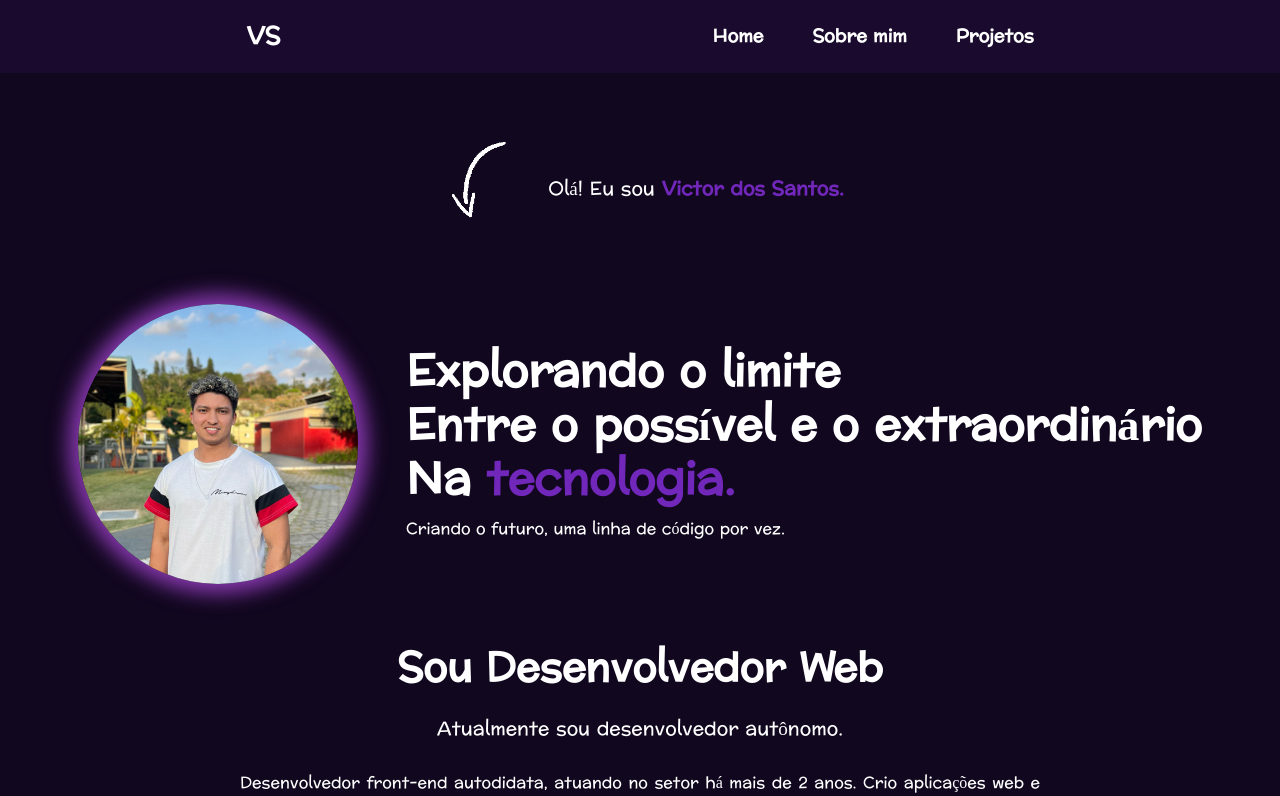
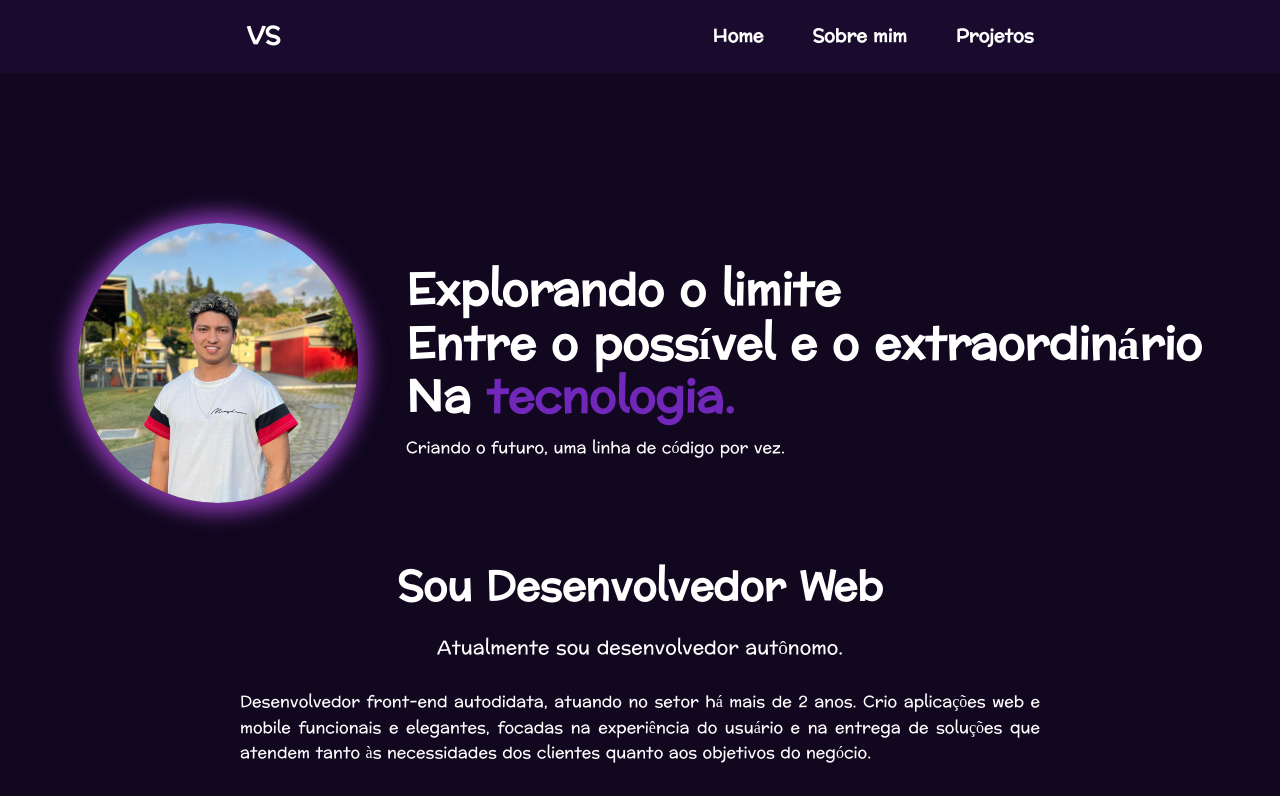
Before and after one commit to Victor-Santos-Silva/Portifolio, a React (Vite) app: page / in a window 1280 px wide. Shown: the top 796 px of the page. Built offline with nearby package versions, Linux system fonts and the light colour scheme.

Commit message:
arrumando a homepage, tirando 'apresentacao' com a seta'

```diff
--- a/src/components/Introducao/Introducao.css
+++ b/src/components/Introducao/Introducao.css
@@ -10,14 +10,13 @@
 .intro {
   margin-block: var(--spacing-section);
   padding-inline: 1rem; /* Adiciona um respiro nas laterais */
+  margin-top: 150px;
 }
 
 /* --- Elementos do Header --- */
 .intro__header {
   display: flex;
-  justify-content: center;
-  align-items: center;
-  gap: 1rem;
+
 }
 .intro__header-seta {
   width: 6rem;
--- a/src/components/Introducao/Introducao.jsx
+++ b/src/components/Introducao/Introducao.jsx
@@ -8,12 +8,12 @@ function Introducao() {
   return (
     // Usando a metodologia BEM para as classes (ex: bloco__elemento)
     <section className="intro">
-      <header className="intro__header">
+      {/* <header className="intro__header">
         <img src={seta} alt="Seta decorativa" className="intro__header-seta" />
         <p className="intro__header-greeting">
           Olá! Eu sou <b className="cor-roxa">Victor dos Santos.</b>
         </p>
-      </header>
+      </header> */}
 
       <div className="intro__main">
         <img
```
